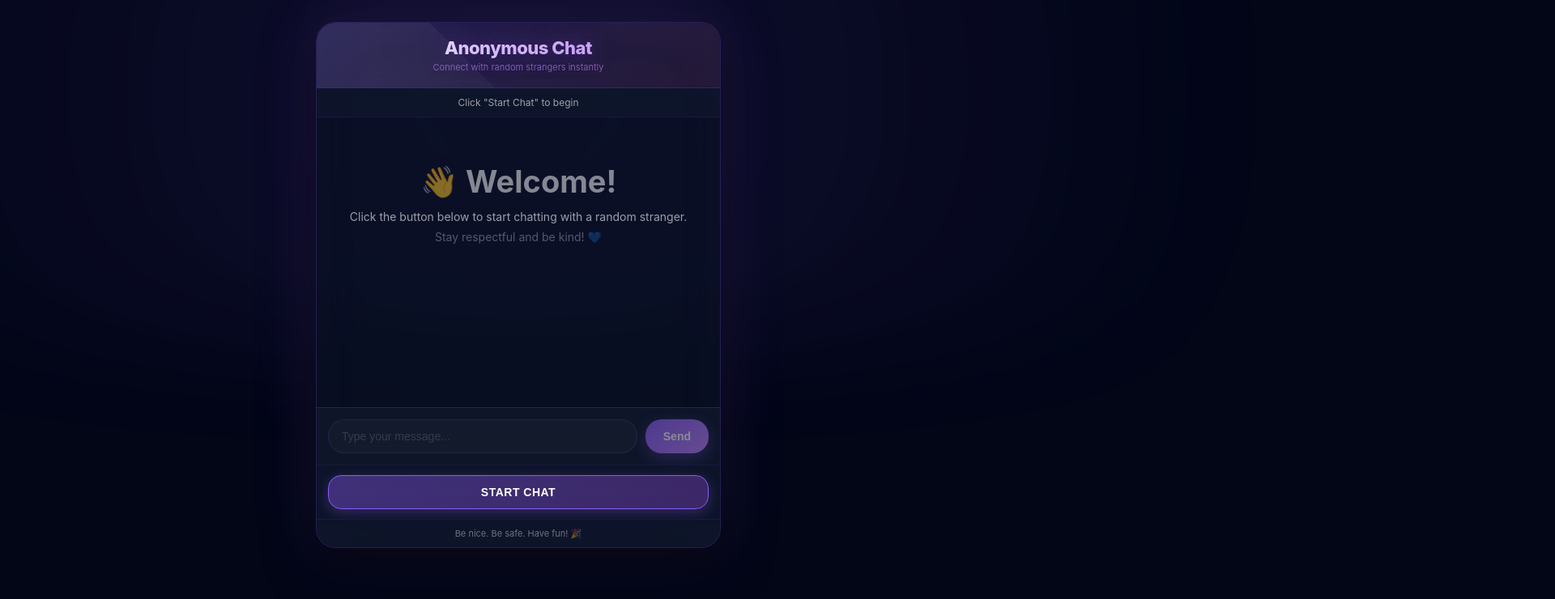
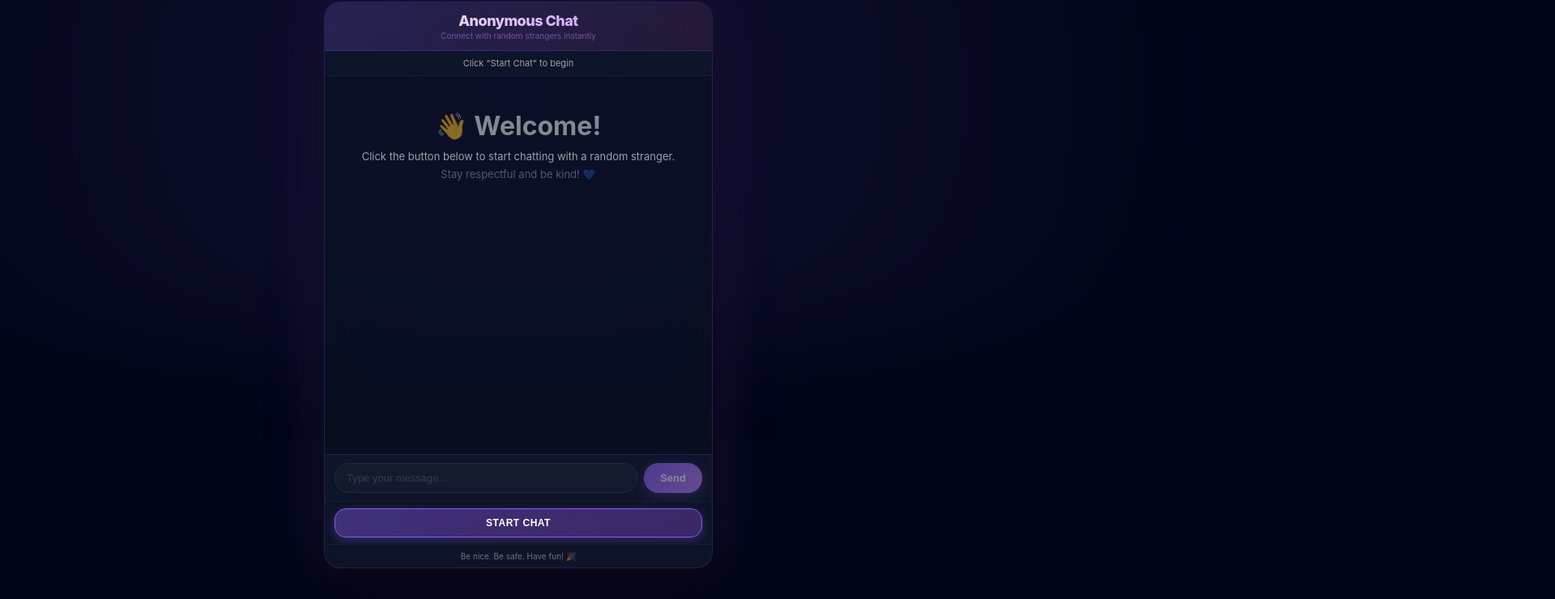
Before and after one commit to sirajulislamrubel09-glitch/anonymous-chat, a website: page public/index.html in a window 1280 px wide. Shown: the part 48-788 px from the top of the page at 81% size, 1920 px wide, since content can reach past the window. Drawn offline with nearby package versions, Linux system fonts and the light colour scheme; no server answers.

Commit message:
Update style.css

```diff
--- a/public/style.css
+++ b/public/style.css
@@ -14,11 +14,11 @@ body {
     font-family: -apple-system, BlinkMacSystemFont, 'Segoe UI', Roboto, sans-serif;
     background: #020617;
     color: #f8fafc;
-    min-height: 100vh;
+    height: 100vh;
     display: flex;
     justify-content: center;
     align-items: center;
-    padding: 10px;
+    padding: 0;
     position: relative;
     overflow: hidden;
 }
@@ -26,7 +26,7 @@ body {
 /* Neural glow background */
 body::before {
     content: '';
-    position: absolute;
+    position: fixed;
     top: -20%;
     left: 50%;
     width: 200%;
@@ -44,20 +44,19 @@ body::before {
     50% { opacity: 0.8; }
 }
 
-/* Compact container - SHORTER HEIGHT */
+/* ULTRA COMPACT CONTAINER - FITS ANY SCREEN */
 .container {
     width: 100%;
-    max-width: 500px;
-    height: 85vh;
-    max-height: 650px;
+    max-width: 480px;
+    height: 100vh;
+    max-height: 100vh;
     background: rgba(15, 23, 42, 0.7);
     backdrop-filter: blur(30px) saturate(180%);
     -webkit-backdrop-filter: blur(30px) saturate(180%);
-    border-radius: 24px;
-    border: 1px solid rgba(139, 92, 246, 0.2);
+    border-radius: 0;
+    border: none;
     box-shadow: 0 20px 60px rgba(0, 0, 0, 0.6),
-                0 0 80px rgba(139, 92, 246, 0.2),
-                inset 0 0 80px rgba(139, 92, 246, 0.03);
+                0 0 80px rgba(139, 92, 246, 0.2);
     overflow: hidden;
     display: flex;
     flex-direction: column;
@@ -65,34 +64,17 @@ body::before {
     z-index: 1;
 }
 
-/* Compact header */
+/* MINI HEADER - 50px total */
 header {
     background: linear-gradient(135deg, rgba(139, 92, 246, 0.2) 0%, rgba(236, 72, 153, 0.1) 100%);
     backdrop-filter: blur(10px);
-    padding: 18px 24px;
+    padding: 12px 20px;
     border-bottom: 1px solid rgba(139, 92, 246, 0.2);
-    position: relative;
-    overflow: hidden;
-}
-
-header::before {
-    content: '';
-    position: absolute;
-    top: -50%;
-    left: -50%;
-    width: 200%;
-    height: 200%;
-    background: linear-gradient(45deg, transparent, rgba(255, 255, 255, 0.05), transparent);
-    animation: headerShine 4s infinite;
-}
-
-@keyframes headerShine {
-    0% { transform: translateX(-100%) rotate(45deg); }
-    100% { transform: translateX(100%) rotate(45deg); }
+    flex-shrink: 0;
 }
 
 header h1 {
-    font-size: 22px;
+    font-size: 18px;
     font-weight: 800;
     text-align: center;
     background: linear-gradient(135deg, #ffffff, var(--accent-light));
@@ -100,41 +82,39 @@ header h1 {
     -webkit-text-fill-color: transparent;
     background-clip: text;
     letter-spacing: -0.5px;
-    text-shadow: 0 0 30px rgba(139, 92, 246, 0.5);
 }
 
 .tagline {
     text-align: center;
-    font-size: 11px;
-    opacity: 0.6;
-    margin-top: 4px;
+    font-size: 10px;
+    opacity: 0.5;
+    margin-top: 2px;
     color: var(--accent-light);
 }
 
-/* Compact status bar */
+/* MINI STATUS BAR - 35px */
 .status-bar {
     background: rgba(15, 23, 42, 0.4);
     backdrop-filter: blur(10px);
-    padding: 10px 20px;
+    padding: 8px 16px;
     text-align: center;
     border-bottom: 1px solid rgba(139, 92, 246, 0.1);
-    font-size: 12px;
+    font-size: 11px;
     color: rgba(255, 255, 255, 0.6);
     transition: all 0.3s ease;
+    flex-shrink: 0;
 }
 
 .status-bar.connected {
     background: rgba(52, 211, 153, 0.15);
     color: #6ee7b7;
     text-shadow: 0 0 10px rgba(52, 211, 153, 0.8);
-    border-bottom-color: rgba(52, 211, 153, 0.3);
 }
 
 .status-bar.waiting {
     background: rgba(251, 191, 36, 0.15);
     color: #fcd34d;
     text-shadow: 0 0 10px rgba(251, 191, 36, 0.8);
-    border-bottom-color: rgba(251, 191, 36, 0.3);
 }
 
 .typing-indicator {
@@ -148,32 +128,33 @@ header h1 {
     50% { opacity: 0.4; }
 }
 
-/* Compact chat box */
+/* CHAT BOX - TAKES REMAINING SPACE */
 .chat-box {
     flex: 1;
-    padding: 16px;
+    padding: 12px;
     overflow-y: auto;
+    overflow-x: hidden;
     background: rgba(0, 0, 0, 0.2);
     -webkit-overflow-scrolling: touch;
 }
 
 .chat-box::-webkit-scrollbar {
-    width: 6px;
+    width: 4px;
 }
 
 .chat-box::-webkit-scrollbar-track {
-    background: rgba(0, 0, 0, 0.2);
+    background: transparent;
 }
 
 .chat-box::-webkit-scrollbar-thumb {
-    background: linear-gradient(180deg, var(--accent), rgba(236, 72, 153, 0.6));
+    background: var(--accent);
     border-radius: 10px;
 }
 
 .welcome-message {
     text-align: center;
     color: rgba(255, 255, 255, 0.5);
-    padding: 40px 20px;
+    padding: 30px 16px;
     animation: fadeIn 1s ease-out;
 }
 
@@ -183,50 +164,49 @@ header h1 {
 }
 
 .welcome-message h2 {
-    font-size: 38px;
-    margin-bottom: 12px;
+    font-size: 32px;
+    margin-bottom: 10px;
 }
 
 .welcome-message p {
-    font-size: 14px;
-    margin-bottom: 8px;
+    font-size: 13px;
+    margin-bottom: 6px;
     color: rgba(255, 255, 255, 0.6);
 }
 
 .note {
-    font-size: 12px;
+    font-size: 11px;
     color: var(--accent-light);
     opacity: 0.5;
 }
 
-/* Compact messages */
+/* COMPACT MESSAGES */
 .message {
-    margin-bottom: 12px;
-    animation: slideIn 0.3s cubic-bezier(0.4, 0, 0.2, 1);
+    margin-bottom: 10px;
+    animation: slideIn 0.3s ease-out;
 }
 
 @keyframes slideIn {
     from {
         opacity: 0;
-        transform: translateY(15px) scale(0.95);
+        transform: translateY(12px);
     }
     to {
         opacity: 1;
-        transform: translateY(0) scale(1);
+        transform: translateY(0);
     }
 }
 
 .message-content {
     display: inline-block;
-    padding: 12px 16px;
-    border-radius: 18px;
+    padding: 10px 14px;
+    border-radius: 16px;
     max-width: 75%;
     word-wrap: break-word;
-    font-size: 14px;
-    line-height: 1.5;
+    font-size: 13px;
+    line-height: 1.4;
     backdrop-filter: blur(10px);
     border: 1px solid rgba(255, 255, 255, 0.05);
-    transition: all 0.3s ease;
 }
 
 .message.you .message-content {
@@ -234,8 +214,7 @@ header h1 {
     color: white;
     float: right;
     border-bottom-right-radius: 4px;
-    box-shadow: 0 8px 24px rgba(139, 92, 246, 0.4),
-                0 0 20px rgba(139, 92, 246, 0.2);
+    box-shadow: 0 6px 18px rgba(139, 92, 246, 0.4);
     border-color: rgba(139, 92, 246, 0.3);
 }
 
@@ -257,27 +236,28 @@ header h1 {
 .system-message {
     text-align: center;
     color: rgba(255, 255, 255, 0.4);
-    font-size: 11px;
-    margin: 16px 0;
+    font-size: 10px;
+    margin: 12px 0;
     font-style: italic;
 }
 
-/* Compact input area */
+/* COMPACT INPUT AREA - 60px */
 .input-area {
     display: flex;
-    padding: 14px;
+    padding: 10px 12px;
     background: rgba(15, 23, 42, 0.8);
     backdrop-filter: blur(20px);
     border-top: 1px solid rgba(139, 92, 246, 0.2);
-    gap: 10px;
+    gap: 8px;
+    flex-shrink: 0;
 }
 
 #messageInput {
     flex: 1;
-    padding: 12px 16px;
+    padding: 10px 14px;
     border: 1.5px solid rgba(139, 92, 246, 0.3);
-    border-radius: 20px;
-    font-size: 14px;
+    border-radius: 18px;
+    font-size: 13px;
     outline: none;
     transition: all 0.3s ease;
     background: rgba(30, 41, 59, 0.6);
@@ -291,8 +271,7 @@ header h1 {
 
 #messageInput:focus {
     border-color: var(--accent);
-    box-shadow: 0 0 20px rgba(139, 92, 246, 0.3),
-                inset 0 0 20px rgba(139, 92, 246, 0.05);
+    box-shadow: 0 0 16px rgba(139, 92, 246, 0.3);
     background: rgba(30, 41, 59, 0.8);
 }
 
@@ -302,21 +281,17 @@ header h1 {
 }
 
 #sendBtn {
-    padding: 12px 22px;
+    padding: 10px 20px;
     background: linear-gradient(135deg, var(--accent), var(--accent-light));
     color: white;
     border: none;
-    border-radius: 20px;
-    font-size: 14px;
+    border-radius: 18px;
+    font-size: 13px;
     font-weight: 700;
     cursor: pointer;
-    transition: all 0.3s cubic-bezier(0.4, 0, 0.2, 1);
-    box-shadow: 0 6px 20px rgba(139, 92, 246, 0.4);
-}
-
-#sendBtn:hover:not(:disabled) {
-    transform: translateY(-2px);
-    box-shadow: 0 10px 30px rgba(139, 92, 246, 0.6);
+    transition: all 0.3s ease;
+    box-shadow: 0 4px 16px rgba(139, 92, 246, 0.4);
+    flex-shrink: 0;
 }
 
 #sendBtn:active:not(:disabled) {
@@ -328,22 +303,23 @@ header h1 {
     cursor: not-allowed;
 }
 
-/* Compact action buttons */
+/* COMPACT ACTION BUTTONS - 50px */
 .action-buttons {
     display: flex;
     gap: 8px;
-    padding: 12px 14px;
+    padding: 8px 12px;
     background: rgba(15, 23, 42, 0.6);
     backdrop-filter: blur(10px);
     border-top: 1px solid rgba(139, 92, 246, 0.1);
+    flex-shrink: 0;
 }
 
 .primary-btn, .secondary-btn {
     flex: 1;
-    padding: 12px;
+    padding: 10px;
     border: 1.5px solid;
-    border-radius: 16px;
-    font-size: 14px;
+    border-radius: 14px;
+    font-size: 12px;
     font-weight: 700;
     cursor: pointer;
     transition: all 0.3s ease;
@@ -356,7 +332,7 @@ header h1 {
     background: linear-gradient(135deg, rgba(139, 92, 246, 0.4), rgba(168, 85, 247, 0.3));
     color: white;
     border-color: var(--accent);
-    box-shadow: 0 4px 16px rgba(139, 92, 246, 0.3);
+    box-shadow: 0 4px 12px rgba(139, 92, 246, 0.3);
 }
 
 .primary-btn:active {
@@ -367,59 +343,48 @@ header h1 {
     background: linear-gradient(135deg, rgba(239, 68, 68, 0.4), rgba(220, 38, 38, 0.3));
     color: white;
     border-color: #ef4444;
-    box-shadow: 0 4px 16px rgba(239, 68, 68, 0.3);
+    box-shadow: 0 4px 12px rgba(239, 68, 68, 0.3);
 }
 
 .secondary-btn:active {
     transform: scale(0.96);
 }
 
-/* Compact footer */
+/* MINI FOOTER - 35px */
 footer {
     background: rgba(15, 23, 42, 0.6);
     backdrop-filter: blur(10px);
-    padding: 10px;
+    padding: 8px;
     text-align: center;
-    font-size: 11px;
+    font-size: 10px;
     color: rgba(255, 255, 255, 0.4);
     border-top: 1px solid rgba(139, 92, 246, 0.1);
+    flex-shrink: 0;
 }
 
-/* Mobile optimizations */
-@media (max-width: 600px) {
+/* Desktop view - add some padding */
+@media (min-width: 601px) {
     body {
         padding: 0;
     }
 
     .container {
-        border-radius: 0;
-        height: 100vh;
-        max-height: 100vh;
-        border: none;
+        max-width: 480px;
+        height: 95vh;
+        max-height: 700px;
+        border-radius: 20px;
+        border: 1px solid rgba(139, 92, 246, 0.2);
+    }
+}
+
+/* Extra small screens */
+@media (max-height: 600px) {
+    header {
+        padding: 8px 16px;
     }
 
     header h1 {
-        font-size: 20px;
-    }
-
-    .message-content {
-        max-width: 82%;
-        font-size: 13px;
-    }
-
-    .welcome-message h2 {
-        font-size: 32px;
-    }
-}
-
-/* Landscape mode - even more compact */
-@media (max-height: 600px) {
-    header {
-        padding: 12px 20px;
-    }
-
-    header h1 {
-        font-size: 18px;
+        font-size: 16px;
     }
 
     .tagline {
@@ -427,33 +392,41 @@ footer {
     }
 
     .status-bar {
-        padding: 8px;
-        font-size: 11px;
+        padding: 6px 12px;
+        font-size: 10px;
     }
 
     .chat-box {
-        padding: 12px;
+        padding: 10px;
     }
 
     .message {
-        margin-bottom: 10px;
+        margin-bottom: 8px;
     }
 
     .message-content {
-        padding: 10px 14px;
-        font-size: 13px;
+        padding: 8px 12px;
+        font-size: 12px;
+    }
+
+    .welcome-message {
+        padding: 20px 12px;
+    }
+
+    .welcome-message h2 {
+        font-size: 28px;
     }
 
     .input-area {
-        padding: 10px;
+        padding: 8px 10px;
     }
 
     .action-buttons {
-        padding: 8px;
+        padding: 6px 10px;
     }
 
     footer {
-        padding: 8px;
-        font-size: 10px;
+        padding: 6px;
+        font-size: 9px;
     }
 }
```
